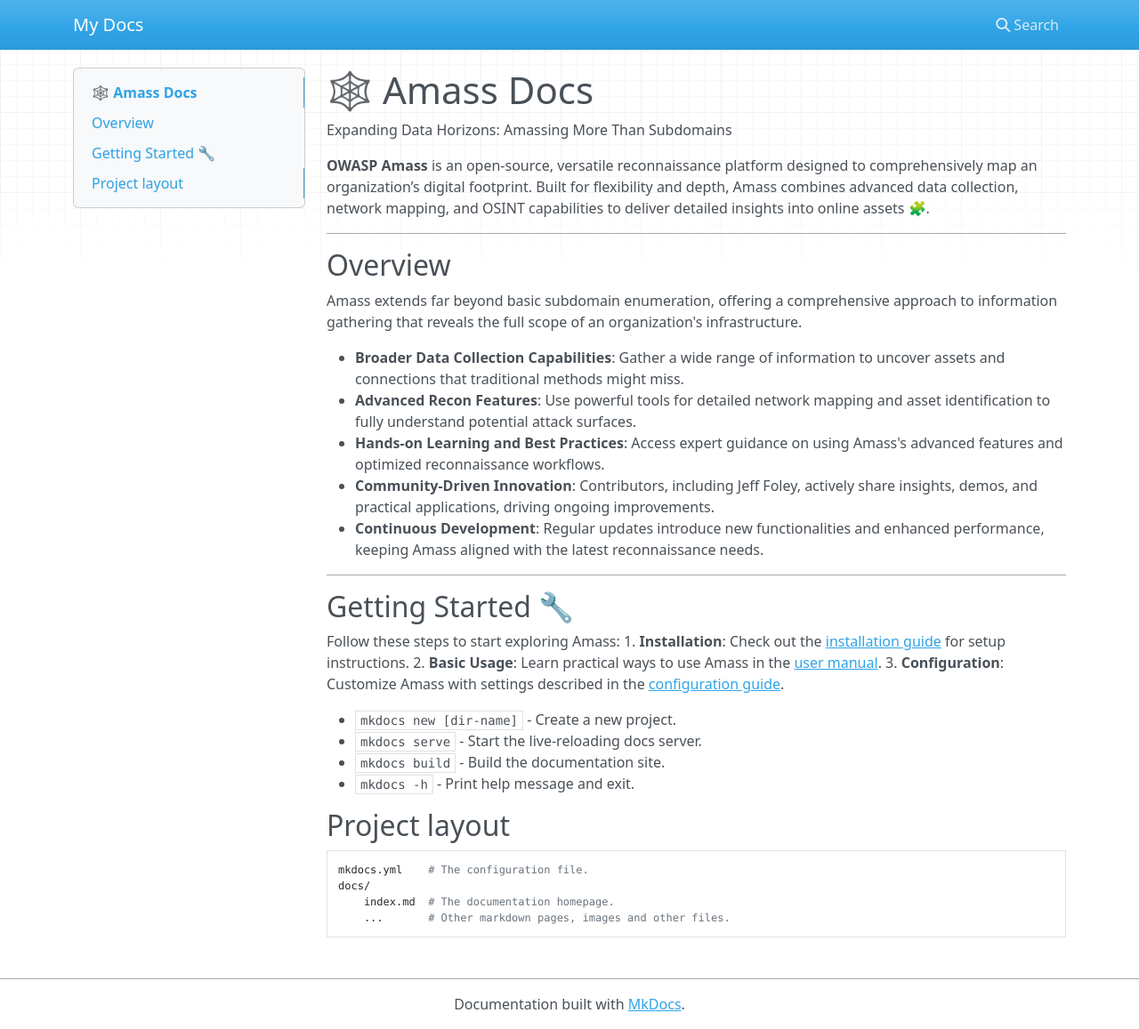
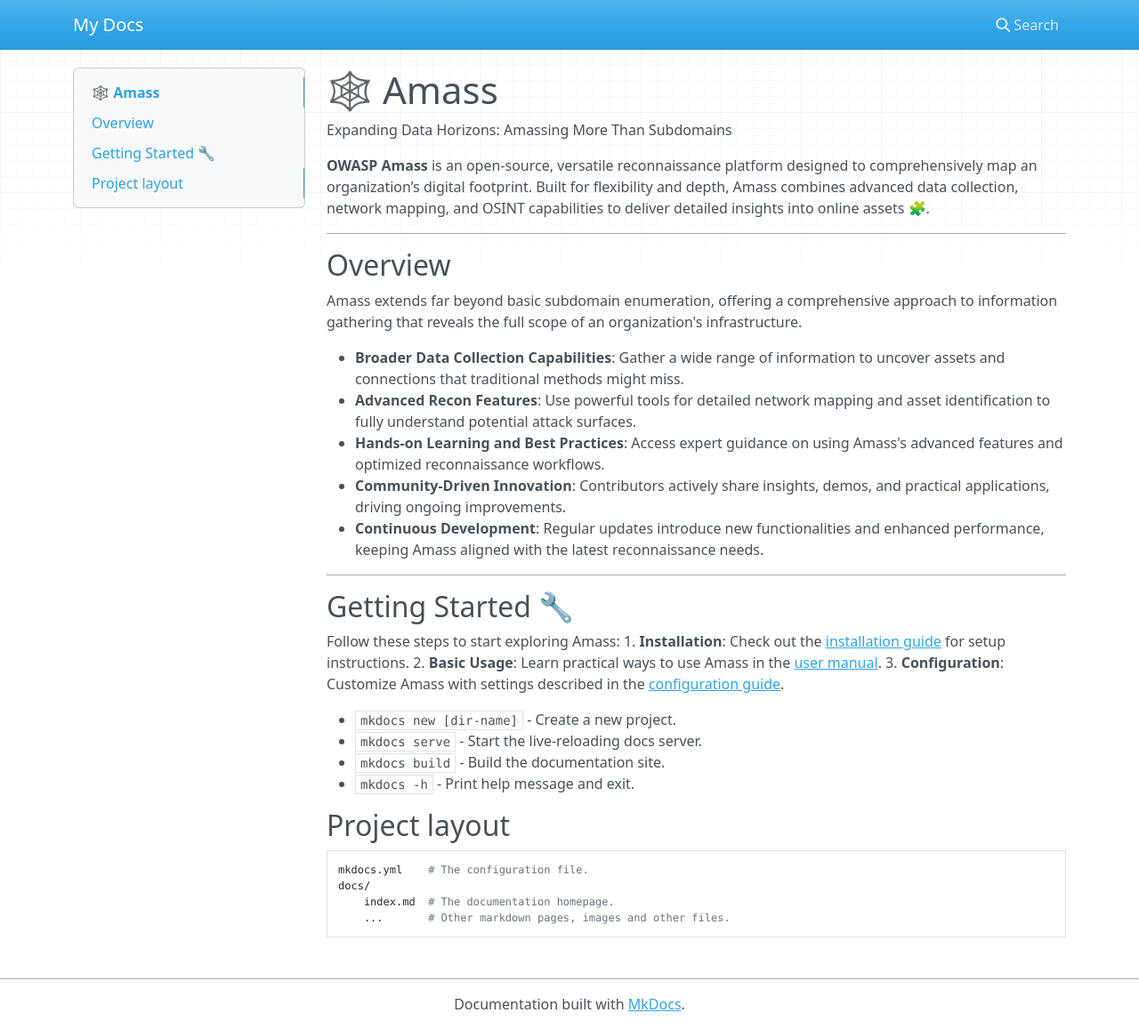
Before and after one commit to owasp-amass/docs, an MkDocs documentation site: the page built from docs/index.md, in a window 1280 px wide and 1157 px high. Shown: the whole window at 89% size. Built offline with MkDocs 1.6.1, drawn with Linux system fonts in a browser that asks for light colours; nearby versions of some CDN libraries.

Commit message:
Update index.md

```diff
--- a/docs/index.md
+++ b/docs/index.md
@@ -1,4 +1,4 @@
-# 🕸️ Amass Docs
+# 🕸️ Amass
 
 Expanding Data Horizons: Amassing More Than Subdomains
 
@@ -13,7 +13,7 @@
 - **Broader Data Collection Capabilities**: Gather a wide range of information to uncover assets and connections that traditional methods might miss.
 - **Advanced Recon Features**: Use powerful tools for detailed network mapping and asset identification to fully understand potential attack surfaces.
 - **Hands-on Learning and Best Practices**: Access expert guidance on using Amass's advanced features and optimized reconnaissance workflows.
-- **Community-Driven Innovation**: Contributors, including Jeff Foley, actively share insights, demos, and practical applications, driving ongoing improvements.
+- **Community-Driven Innovation**: Contributors actively share insights, demos, and practical applications, driving ongoing improvements.
 - **Continuous Development**: Regular updates introduce new functionalities and enhanced performance, keeping Amass aligned with the latest reconnaissance needs.
 
 ---
```
